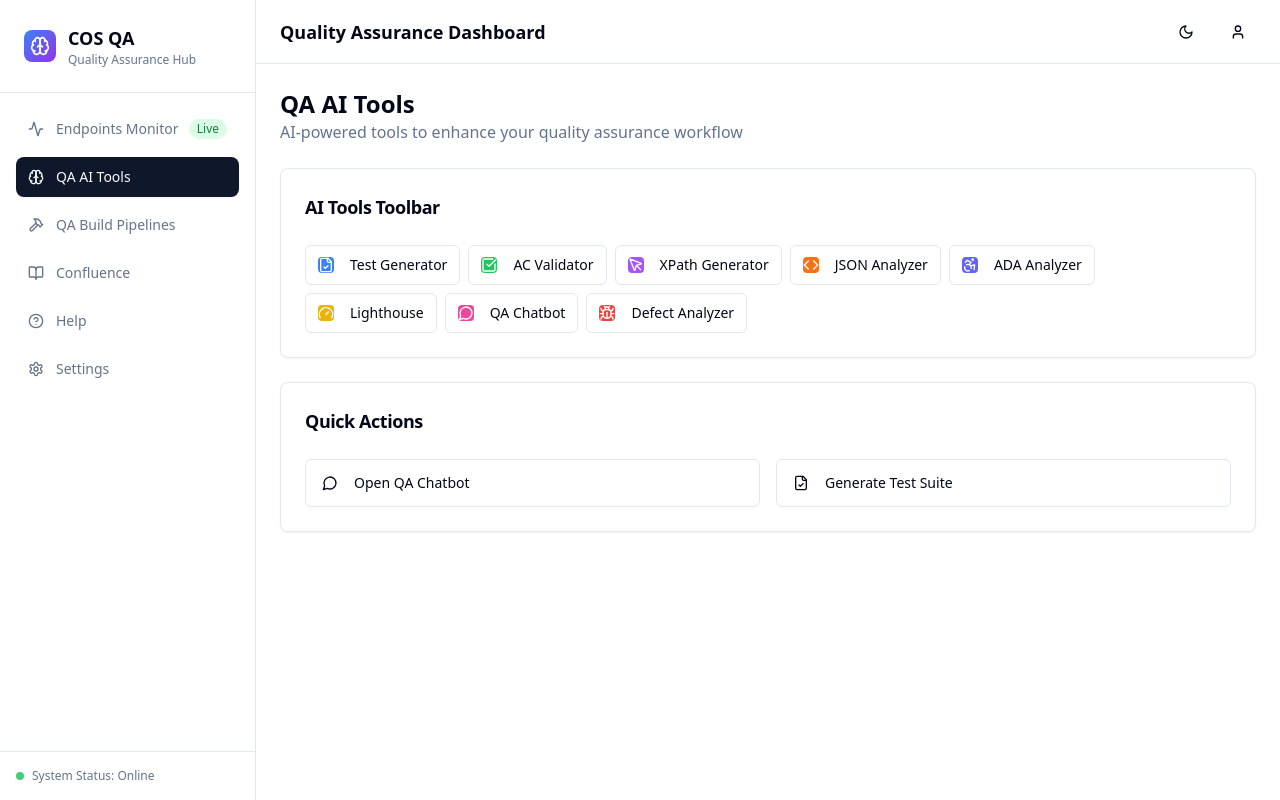
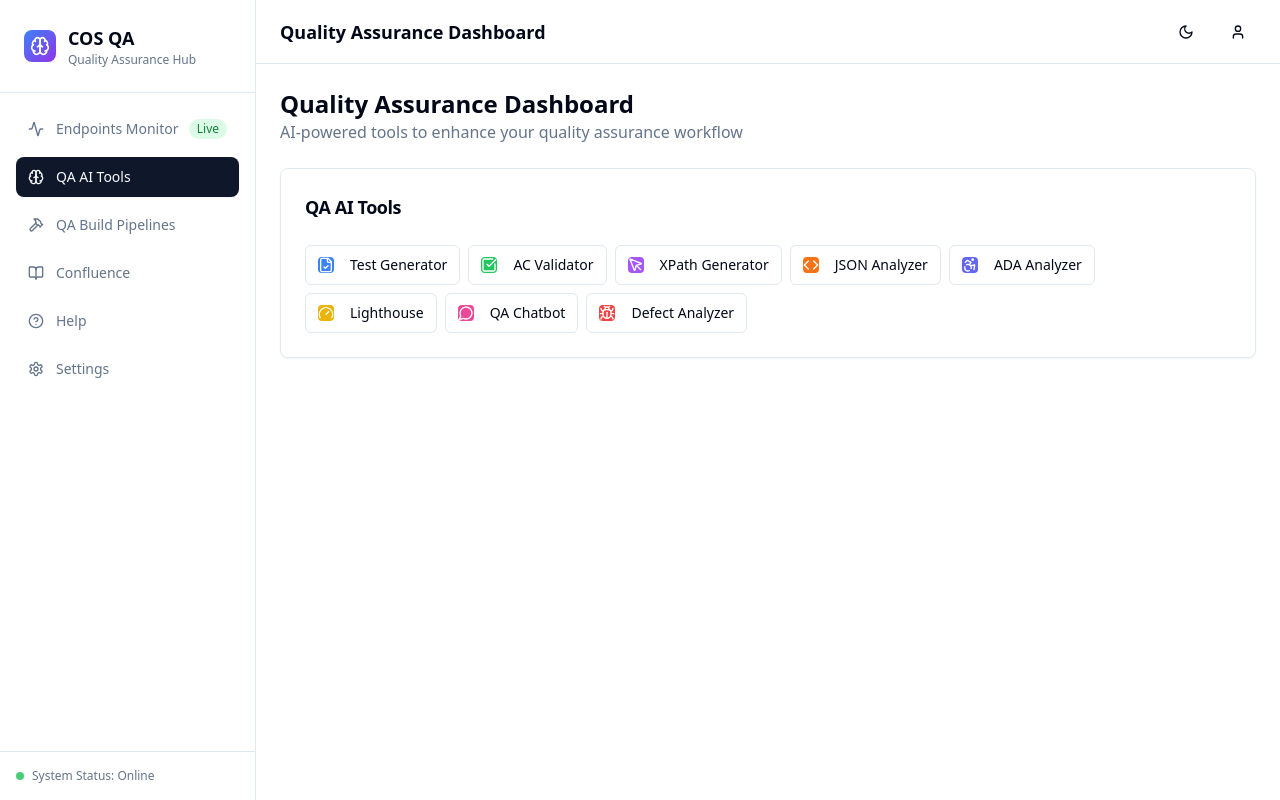
Before and after one commit to LakhalAzzedine/QA-Tools-2026, a React (Vite) app: page / in a window 1280 px wide. Both pictures are taken after a click on the button "QA AI Tools". Built offline with nearby package versions, Linux system fonts and the light colour scheme.

Commit message:
Refactor QA AI Tools UI
- Changed the QA AI Tools buttons to open UI elements on the same page.
- Moved the buttons under the "Quality Assurance Dashboard" section.
- Removed the "Quick Actions" section.

```diff
--- a/src/components/sections/QATools.tsx
+++ b/src/components/sections/QATools.tsx
@@ -4,7 +4,6 @@ import { Button } from "@/components/ui/button";
 import { Badge } from "@/components/ui/badge";
 import { Input } from "@/components/ui/input";
 import { Textarea } from "@/components/ui/textarea";
-import { Dialog, DialogContent, DialogHeader, DialogTitle, DialogTrigger } from "@/components/ui/dialog";
 import { useState } from "react";
 import {
   FileCheck,
@@ -16,6 +15,7 @@ import {
   MessageCircle,
   Bug
 } from "lucide-react";
+import { useToast } from "@/hooks/use-toast";
 
 const tools = [
   {
@@ -79,8 +79,8 @@ const tools = [
 export function QATools() {
   const [selectedTool, setSelectedTool] = useState<any>(null);
   const [input, setInput] = useState("");
-  const [response, setResponse] = useState("");
   const [isLoading, setIsLoading] = useState(false);
+  const { toast } = useToast();
 
   const handleSendPrompt = async () => {
     if (!input.trim() || !selectedTool) return;
@@ -100,68 +100,88 @@ export function QATools() {
       });
 
       const data = await response.json();
-      setResponse(data.response || "Response received from LLM API");
+      const responseText = data.response || "Response received from LLM API";
+
+      // Show response in a toast popup
+      toast({
+        title: `${selectedTool.name} Response`,
+        description: responseText,
+        duration: 10000,
+      });
+
     } catch (error) {
       console.error('Error sending prompt:', error);
-      setResponse("Error: Could not connect to LLM API");
+      toast({
+        title: "Error",
+        description: "Could not connect to LLM API",
+        variant: "destructive",
+        duration: 5000,
+      });
     } finally {
       setIsLoading(false);
     }
   };
 
-  const openToolModal = (tool: any) => {
+  const selectTool = (tool: any) => {
     setSelectedTool(tool);
     setInput("");
-    setResponse("");
   };
 
   return (
     <div className="space-y-6">
       <div>
-        <h1 className="text-2xl font-bold text-foreground">QA AI Tools</h1>
+        <h1 className="text-2xl font-bold text-foreground">Quality Assurance Dashboard</h1>
         <p className="text-muted-foreground">AI-powered tools to enhance your quality assurance workflow</p>
       </div>
 
       {/* Horizontal Toolbar */}
       <Card>
         <CardHeader>
-          <CardTitle className="text-lg">AI Tools Toolbar</CardTitle>
+          <CardTitle className="text-lg">QA AI Tools</CardTitle>
         </CardHeader>
         <CardContent>
           <div className="flex flex-wrap gap-2">
             {tools.map((tool) => {
               const Icon = tool.icon;
+              const isSelected = selectedTool?.id === tool.id;
               return (
-                <Dialog key={tool.id}>
-                  <DialogTrigger asChild>
                 <Button
-                      variant="outline"
+                  key={tool.id}
+                  variant={isSelected ? "default" : "outline"}
                   size="sm"
                   className="flex items-center space-x-2 h-10 px-3"
-                      onClick={() => openToolModal(tool)}
+                  onClick={() => selectTool(tool)}
                 >
                   <div className={`w-4 h-4 ${tool.color} rounded flex items-center justify-center`}>
                     <Icon className="w-3 h-3 text-white" />
                   </div>
                   <span className="text-sm font-medium">{tool.name}</span>
                 </Button>
-                  </DialogTrigger>
-                  <DialogContent className="max-w-2xl max-h-[80vh] overflow-y-auto">
-                    <DialogHeader>
-                      <DialogTitle className="flex items-center space-x-2">
-                        <div className={`w-6 h-6 ${tool.color} rounded flex items-center justify-center`}>
-                          <Icon className="w-4 h-4 text-white" />
+              );
+            })}
           </div>
-                        <span>{tool.name}</span>
-                      </DialogTitle>
-                    </DialogHeader>
+        </CardContent>
+      </Card>
+
+      {/* Selected Tool Interface */}
+      {selectedTool && (
+        <Card>
+          <CardHeader>
+            <CardTitle className="flex items-center space-x-2">
+              <div className={`w-6 h-6 ${selectedTool.color} rounded flex items-center justify-center`}>
+                <selectedTool.icon className="w-4 h-4 text-white" />
+              </div>
+              <span>{selectedTool.name}</span>
+            </CardTitle>
+          </CardHeader>
+          <CardContent>
             <div className="space-y-4">
-                      <p className="text-sm text-muted-foreground">{tool.description}</p>
+              <p className="text-sm text-muted-foreground">{selectedTool.description}</p>
 
               <div className="space-y-2">
                 <label className="text-sm font-medium">Input Prompt:</label>
                 <Textarea
-                          placeholder={`Enter your ${tool.name.toLowerCase()} request...`}
+                  placeholder={`Enter your ${selectedTool.name.toLowerCase()} request...`}
                   value={input}
                   onChange={(e) => setInput(e.target.value)}
                   className="min-h-[100px]"
@@ -175,75 +195,10 @@ export function QATools() {
               >
                 {isLoading ? "Sending..." : "Send to LLM"}
               </Button>
-
-                      {response && (
-                        <div className="space-y-2">
-                          <label className="text-sm font-medium">Response:</label>
-                          <div className="p-3 bg-muted rounded-md">
-                            <pre className="text-sm whitespace-pre-wrap">{response}</pre>
-                          </div>
-                        </div>
-                      )}
-                    </div>
-                  </DialogContent>
-                </Dialog>
-              );
-            })}
             </div>
           </CardContent>
         </Card>
-
-      {/* Quick Actions */}
-      <Card>
-        <CardHeader>
-          <CardTitle className="text-lg">Quick Actions</CardTitle>
-        </CardHeader>
-        <CardContent>
-          <div className="grid grid-cols-1 md:grid-cols-2 gap-4">
-            <Dialog>
-              <DialogTrigger asChild>
-                <Button variant="outline" className="h-12 justify-start">
-                  <MessageCircle className="w-4 h-4 mr-2" />
-                  Open QA Chatbot
-                </Button>
-              </DialogTrigger>
-              <DialogContent className="max-w-2xl">
-                <DialogHeader>
-                  <DialogTitle>QA Chatbot</DialogTitle>
-                </DialogHeader>
-                <div className="space-y-4">
-                  <Textarea
-                    placeholder="Ask any QA-related question..."
-                    className="min-h-[100px]"
-                  />
-                  <Button className="w-full">Send Message</Button>
-                </div>
-              </DialogContent>
-            </Dialog>
-
-            <Dialog>
-              <DialogTrigger asChild>
-                <Button variant="outline" className="h-12 justify-start">
-                  <FileCheck className="w-4 h-4 mr-2" />
-                  Generate Test Suite
-                </Button>
-              </DialogTrigger>
-              <DialogContent className="max-w-2xl">
-                <DialogHeader>
-                  <DialogTitle>Test Suite Generator</DialogTitle>
-                </DialogHeader>
-                <div className="space-y-4">
-                  <Textarea
-                    placeholder="Describe the feature or requirements for test suite generation..."
-                    className="min-h-[100px]"
-                  />
-                  <Button className="w-full">Generate Test Suite</Button>
-                </div>
-              </DialogContent>
-            </Dialog>
-          </div>
-        </CardContent>
-      </Card>
+      )}
     </div>
   );
 }
```
Lines whose indentation alone changed are shown as unchanged.
